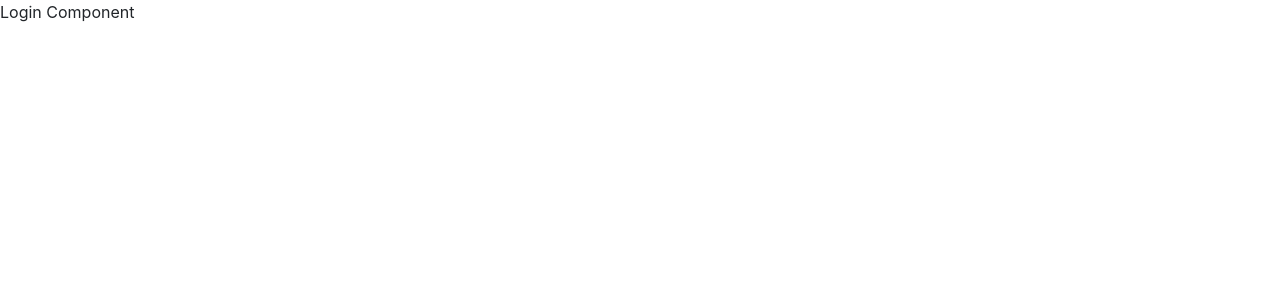
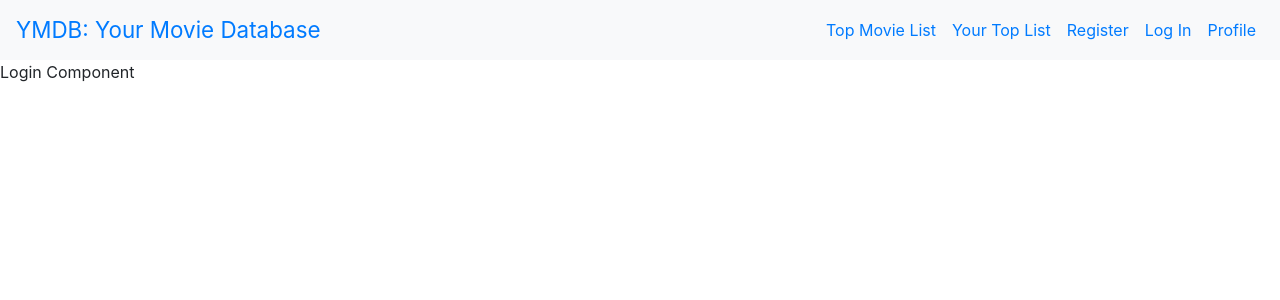
Before and after one commit to SeanPhilippi/your-movie-database, a React (Create React App) app: page /login in a window 1280 px wide. Shown: the top 300 px of the page. Built offline with nearby package versions, Linux system fonts and the light colour scheme.

Commit message:
more loggedIn conditional routing, TopNav on all page components

```diff
--- a/src/App.js
+++ b/src/App.js
@@ -4,15 +4,13 @@ import Home from './components/Home/Home';
 import Profile from './components/Profile/Profile';
 import Login from './components/Login/Login';
 import Register from './components/Register/Register';
+import TopMovieList from './components/TopMovieList/TopMovieList';
 import MoviePage from './components/MoviePage/MoviePage';
-// import react router
 import { BrowserRouter, Route, Switch } from "react-router-dom";
-import { connect } from 'react-redux';
 
 class App extends Component {
 
   render() {
-    const { loggedIn } = this.props;
 
     return (
       <BrowserRouter>
@@ -20,16 +18,9 @@ class App extends Component {
           <Switch>
             <Route exact path="/" component={Home} />
             <Route exact path="/login" component={Login} />
+            <Route exact path="/top-movies" component={TopMovieList}/>
             <Route exact path="/register" component={Register} />
-            <Route exact path="/profile" component={Profile}
-              render={() => (
-                loggedIn ? (
-                  <Redirect to="/profile" />
-                ) : (
-                    <Login />
-                  )
-              )}
-            />
+            <Route exact path="/profile" component={Profile} />
             <Route path="/movie" component={MoviePage} />
           </Switch>
         </div>
@@ -38,8 +29,4 @@ class App extends Component {
   }
 }
 
-const mapStateToProps = state => ({
-  loggedIn: state.loggedIn,
-})
-
-export default connect(mapStateToProps)(App);
+export default App;
--- a/src/components/Login/Login.js
+++ b/src/components/Login/Login.js
@@ -1,10 +1,11 @@
 import React, { Component } from 'react';
-// import { Link } from 'react-router-dom';
+import TopNav from '../TopNav/TopNav';
 
 class Login extends Component {
   render() {
     return (
       <div className="login">
+        <TopNav />
         Login Component
       </div>
     )
--- a/src/components/Register/Register.js
+++ b/src/components/Register/Register.js
@@ -1,9 +1,11 @@
 import React, { Component } from 'react';
+import TopNav from '../TopNav/TopNav';
 
 class Register extends Component {
   render() {
     return (
       <div className="register">
+        <TopNav />
         Register component
       </div>
     )
--- /dev/null
+++ b/src/components/TopMovieList/TopMovieList.css
@@ -0,0 +1,7 @@
+/* top-movies-container {
+
+}
+
+top-movies {
+
+} */
--- /dev/null
+++ b/src/components/TopMovieList/TopMovieList.js
@@ -0,0 +1,18 @@
+import React, { Component } from 'react';
+import TopNav from '../TopNav/TopNav';
+import './TopMovieList.css';
+
+class TopMovieList extends Component {
+  render() {
+    return (
+      <div className='top-movies-container'>
+        <TopNav />
+        <div className='top-movies'>
+          <h1>Top Movie List, coming soon...</h1>
+        </div>
+      </div>
+    )
+  }
+}
+
+export default TopMovieList;
--- a/src/components/TopNav/TopNav.js
+++ b/src/components/TopNav/TopNav.js
@@ -32,11 +32,11 @@ class TopNav extends React.Component {
         <Navbar.Collapse id="basic-navbar-nav">
           <Nav className="ml-auto">
             <Nav.Link>
-              <NavLink to="/top-movies">Top Movie List</NavLink>
+              <NavLink to={loggedIn ? "/top-movies" : "/login"}>Top Movie List</NavLink>
             </Nav.Link>
 
             <Nav.Link>
-              <NavLink to="/profile">Your Top List</NavLink>
+              <NavLink to={loggedIn ? "/profile": "/login"}>Your Top List</NavLink>
             </Nav.Link>
 
             <Nav.Link>
@@ -47,7 +47,7 @@ class TopNav extends React.Component {
             </Nav.Link>
 
             <Nav.Link>
-             <NavLink to="/profile">Profile</NavLink>
+             <NavLink to={loggedIn ? "/profile": "/login"}>Profile</NavLink>
             </Nav.Link>
           </Nav>
         </Navbar.Collapse>
```
